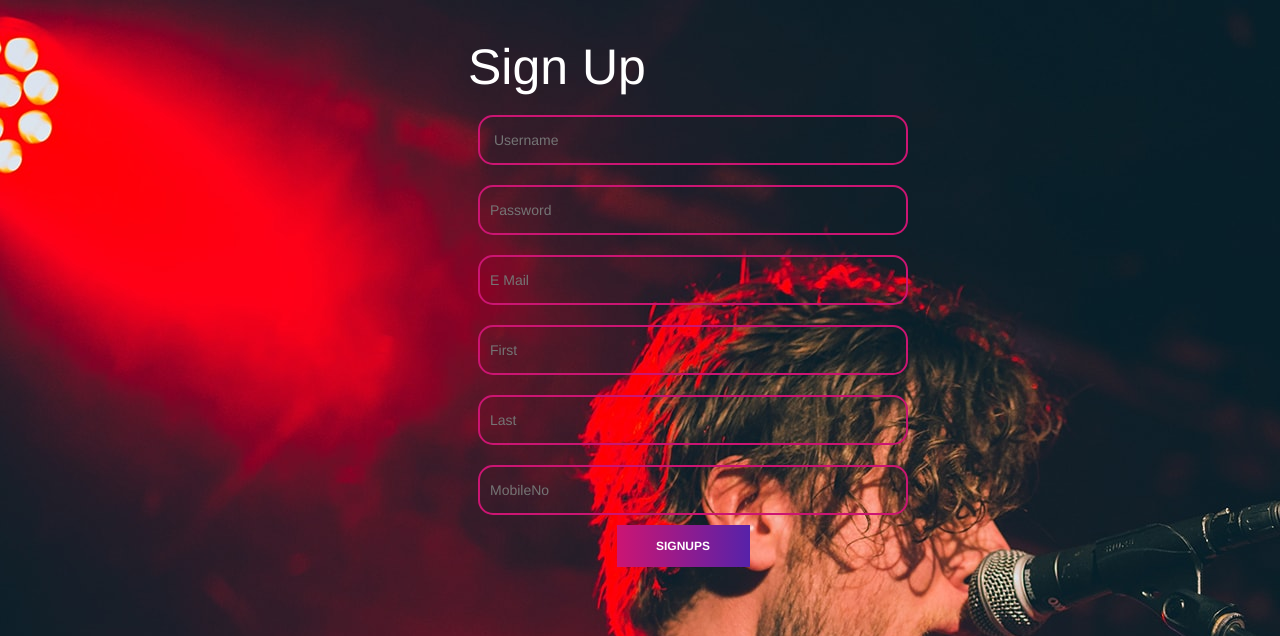
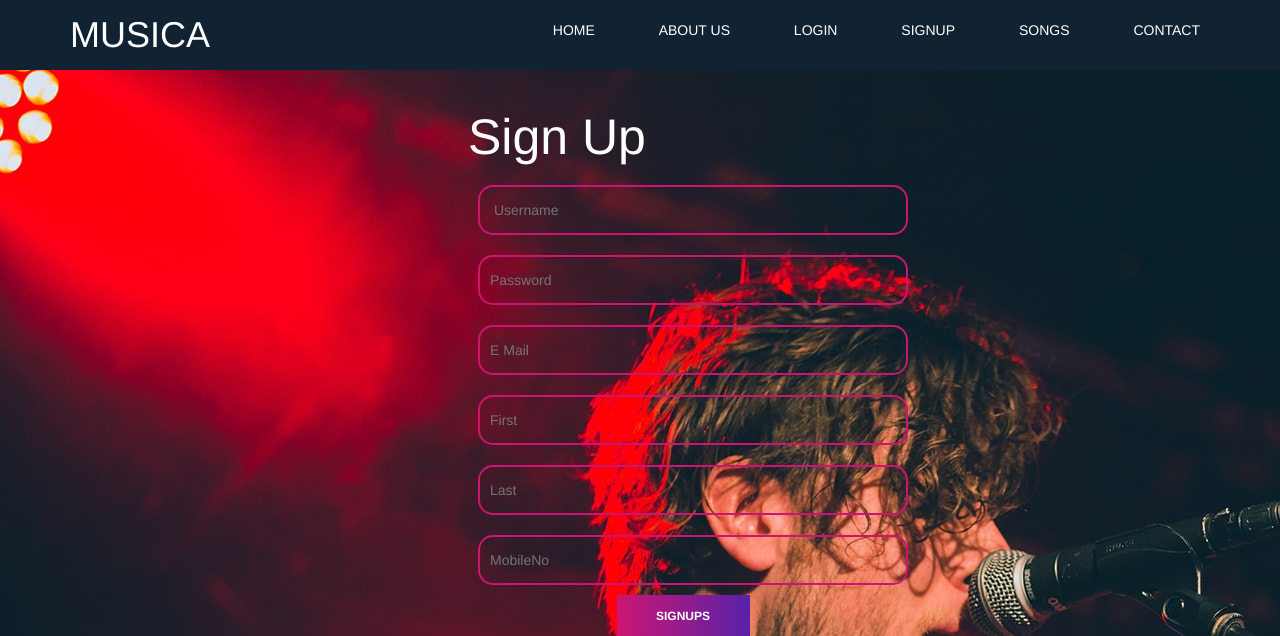
Before and after one commit to amit1884/music-shop, a PHP site: page /signup.php in a window 1280 px wide. Shown: the top 636 px of the page. Run offline with PHP 8.4, Linux system fonts and the light colour scheme.

Commit message:
navbar created

```diff
--- a/header.php
+++ b/header.php
@@ -5,13 +5,35 @@
     <meta name="viewport" content="width=device-width, initial-scale=1.0">
     <meta http-equiv="X-UA-Compatible" content="ie=edge">
     <link rel ="stylesheet" href ="css/bootstrap.min.css">
+    <script type ="text/javascript"src= "jquery.js"></script>
     <!-- Core Stylesheet -->
     <link rel ="stylesheet" href ="style.css">
 <link rel="icon" href="img/core-img/favicon.ico">
 </head>
 <body>
 <!-- ##### Navs Area Start ##### -->
-
-
-
-<body>
+<nav>
+<h1 class= "brand"><a href ="home.php">MUSICA</a></h1>
+<ul>
+<li><a href="home.php">HOME</a></li>
+<li><a href="about.php">ABOUT US</a></li>
+<li><a href="login.php">LOGIN</a></li>
+<li><a href="signup.php">SIGNUP</a></li>
+<li><a href="song.php">SONGS</a></li>
+<li><a href="contact.php">CONTACT</a></li>
+</ul>
+<div style="clear:both"></div>
+</nav>
+<div class="responsive-bar">
+<h3 class= "brand"><a href ="home.php">MUSICA</a></h3>
+<h4 class="menu">MENU</h4>
+<div style="clear:both"></div>
+</div>
+<script type ="text/javascript"src= "jquery.js"></script>
+<script type ="text/javascript">
+$(document).ready(function(){
+        $(".menu").click(function(){
+            $("nav").slideToggle(300);
+        })
+})
+</script>
--- a/style.css
+++ b/style.css
@@ -1,6 +1,93 @@
 
 body{
     background-image:url("img/bg-img/bg-2.jpg");
+}
+
+/*navbar*/
+
+nav{
+    width:100%;
+    background:#123;
+    padding: 0 50px;
+    box-sizing:border-box;
+    display:block;
+}
+nav h1{
+    margin:0;
+    padding:15px 20px;
+    float:left;
+}
+nav h1 a{
+    color:#fff;
+    text-decoration: none;
+}
+nav ul{
+    margin:0;
+    padding:0;
+    float:right;
+}
+nav ul li{
+    list-style:none;
+    display:inline-block;
+    padding:20px 30px;
+    /* transition:.5s; */
+}
+nav ul li a{
+    color:white;
+    text-decoration:none;
+}
+nav ul li:hover{
+    background: #cc1573;
+    cursor: pointer;
+}
+.responsive-bar{
+    width:100%;
+    background:#123;
+    padding:10px 30px;
+    box-sizing: border-box;
+    display:none;
+}
+.responsive-bar h3{
+    margin:0;
+    padding:3px 0;
+    color:#fff;
+    float:left;
+}
+.responsive-bar h3 a{
+   color:#fff;
+   text-decoration: none;
+}
+.responsive-bar h4{
+    margin:0;
+    padding:5px 10px;;
+    color:#fff;
+    float:right;
+    background:#cc1573;
+    text-transform: uppercase;
+    cursor:pointer;
+}
+@media (max-width:900px){
+    nav{
+        display:none;
+    }
+    .responsive-bar{
+        display:block;
+    }
+    nav h1{
+        display:none;
+        float:none;
+    }
+    nav ul{
+        float:none;
+    }
+    nav ul li{
+        display:block;
+        text-align:center;
+        background:#123;
+        padding:15px 20px;
+        border-bottom:1px solid rgba(255,255,255,.1);
+    }
+
 }
     .musica-btn
     {
```
